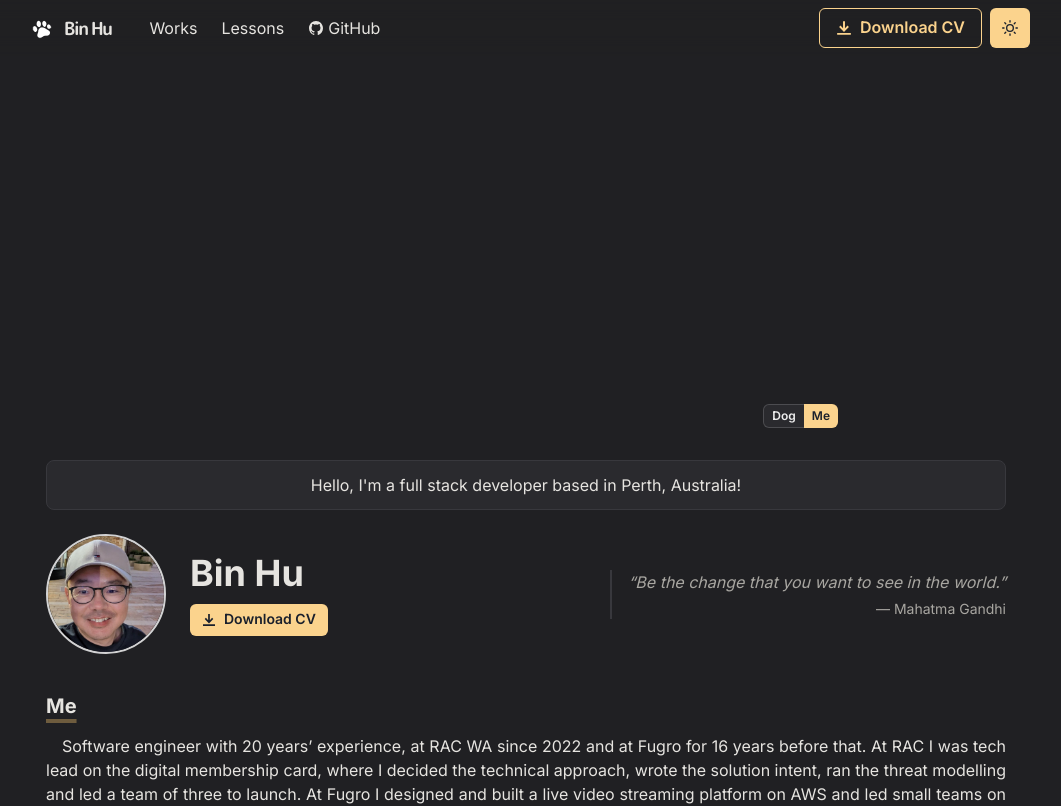
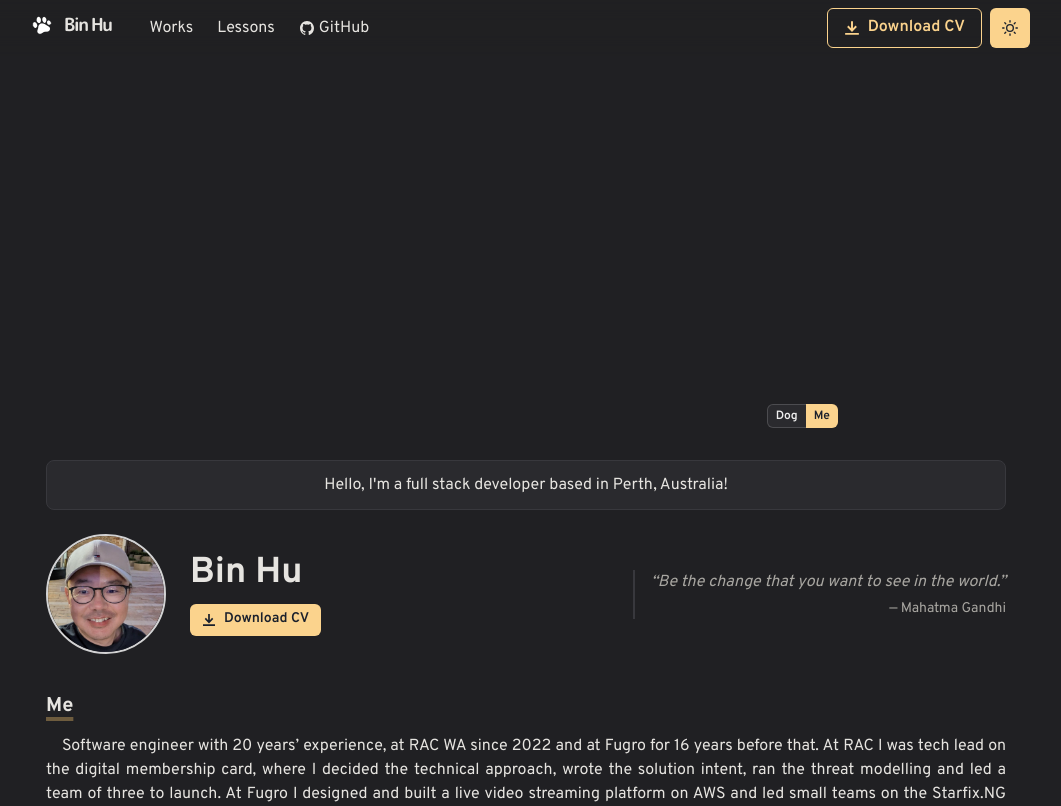
Before and after one commit to elithrade/elithrade-homepage, a Next.js app: page / in a window 1280 px wide. Shown: the top 806 px of the page, without its empty margins (114-1175 px from the left). Built offline with nearby package versions, Linux system fonts and the light colour scheme; no server answers.

Commit message:
feat: switch the body and heading font from Inter to Overpass
Load Overpass's italic too, so the quote uses real italics instead of
browser-slanted glyphs. The wordmark keeps M PLUS Rounded 1c.

```diff
--- a/components/fonts.tsx
+++ b/components/fonts.tsx
@@ -1,9 +1,14 @@
-import { Inter, M_PLUS_Rounded_1c } from 'next/font/google'
+import { M_PLUS_Rounded_1c, Overpass } from 'next/font/google'
 
 // next/font downloads the fonts at build time and serves them from the site,
-// preloaded, so text never renders in a fallback font first. Inter is used
-// for all text; the rounded font only for the "Bin Hu" wordmark.
-const inter = Inter({ subsets: ['latin'], display: 'swap' })
+// preloaded, so text never renders in a fallback font first. Overpass is used
+// for all text (with its italic, for the quote); the rounded font only for the
+// "Bin Hu" wordmark.
+const overpass = Overpass({
+  subsets: ['latin'],
+  style: ['normal', 'italic'],
+  display: 'swap'
+})
 const rounded = M_PLUS_Rounded_1c({
   subsets: ['latin'],
   weight: '700',
@@ -14,7 +19,7 @@ const rounded = M_PLUS_Rounded_1c({
 const Fonts = () => (
   <style jsx global>{`
     :root {
-      --font-body: ${inter.style.fontFamily};
+      --font-body: ${overpass.style.fontFamily};
       --font-logo: ${rounded.style.fontFamily};
     }
   `}</style>
```
Also changed, not shown: 1 other file (tests, documents, lock files or other folders).
